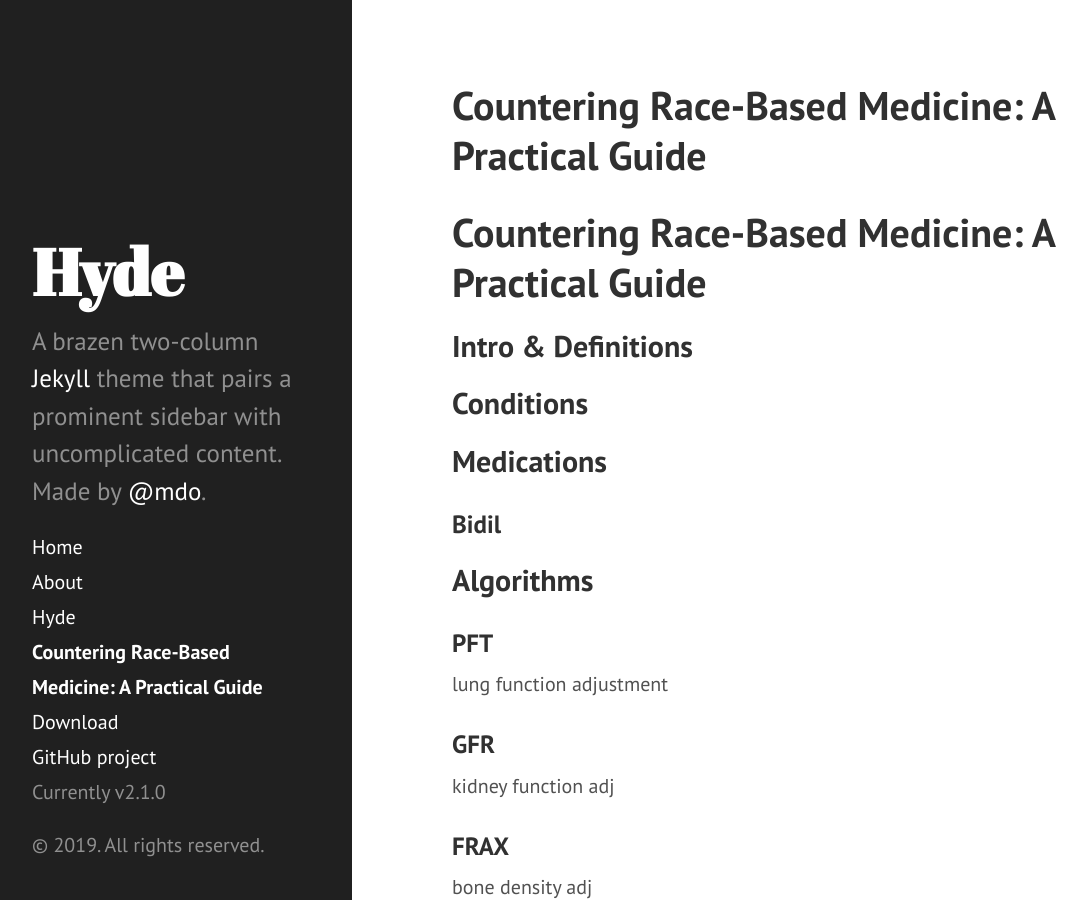
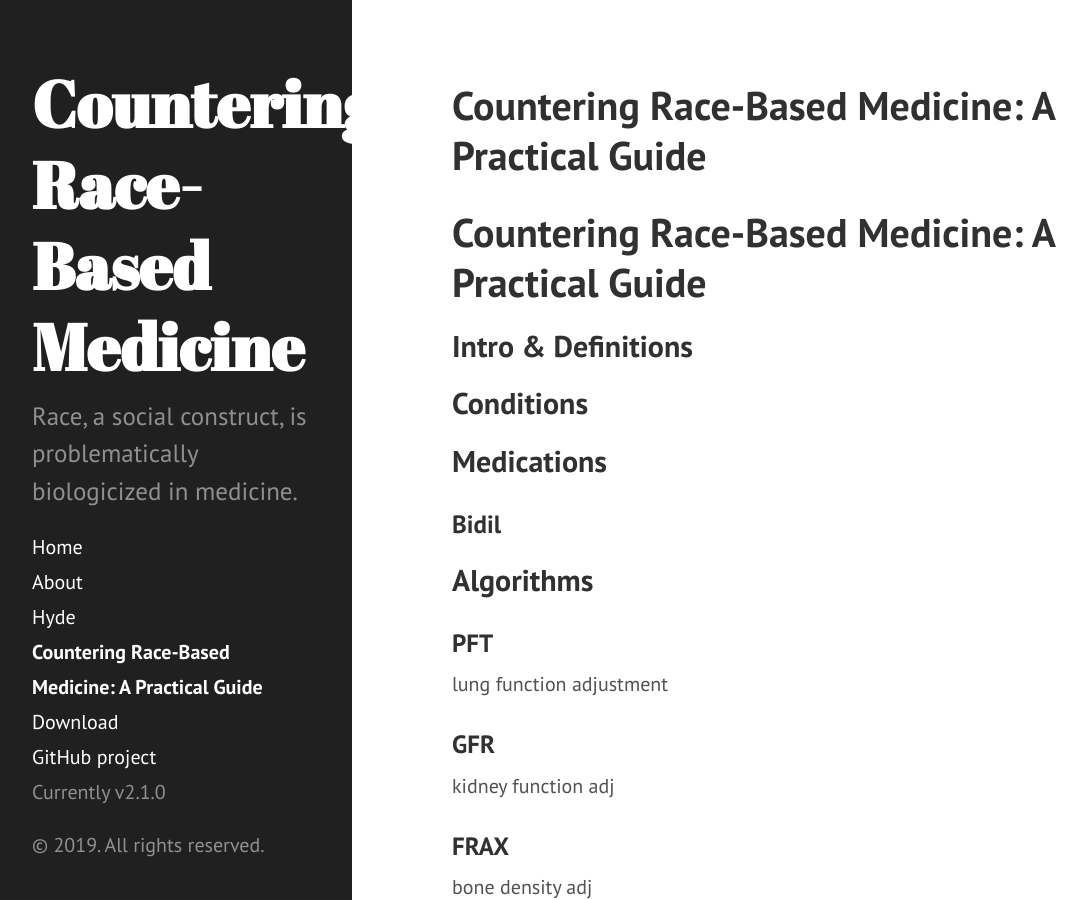
Before and after one commit to ayzhang93/Countering-Race-Based-Medicine, a Jekyll site: the page built from index.md, in a window 1280 px wide and 900 px high. Shown: the whole window, without its empty margins (8-1095 px from the left). Built offline with Jekyll 4.4.1, drawn with Linux system fonts in a browser that asks for light colours; our own code applies the rules of GitHub Pages for plain Markdown files; Markdown is read by kramdown in place of the engine named in the settings; the list of posts is cut into pages by our own code.

Commit message:
Update _config.yml

```diff
--- a/_config.yml
+++ b/_config.yml
@@ -7,9 +7,9 @@ permalink:        pretty
 relative_permalinks: true
 
 # Setup
-title:            Hyde
-tagline:          'A Jekyll theme'
-description:      'A brazen two-column <a href="http://jekyllrb.com" target="_blank">Jekyll</a> theme that pairs a prominent sidebar with uncomplicated content. Made by <a href="https://twitter.com/mdo" target="_blank">@mdo</a>.'
+title:            Countering Race-Based Medicine
+tagline:          A Practical Guide
+description:      Race, a social construct, is problematically biologicized in medicine.
 url:              http://hyde.getpoole.com
 baseurl:          /
 
```
